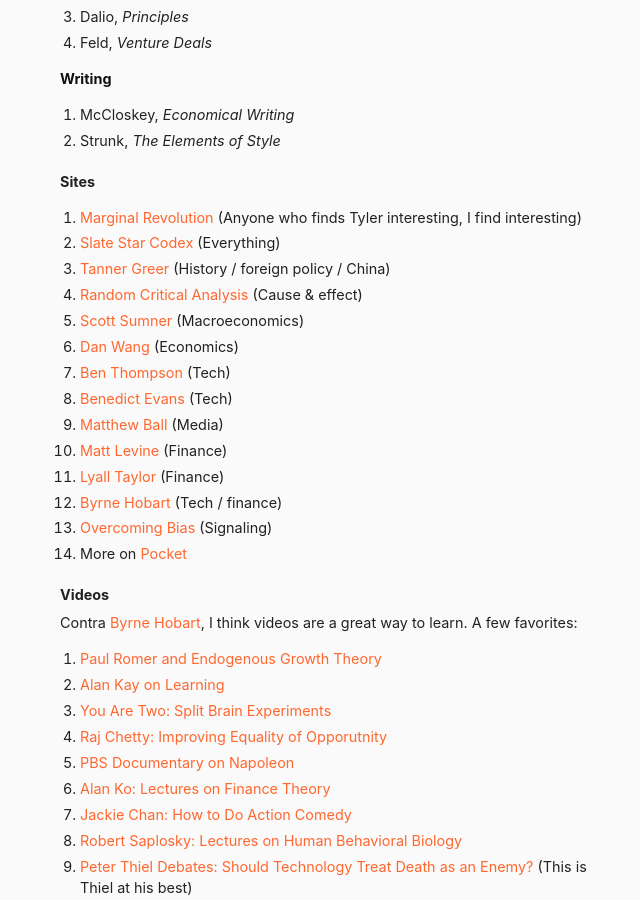
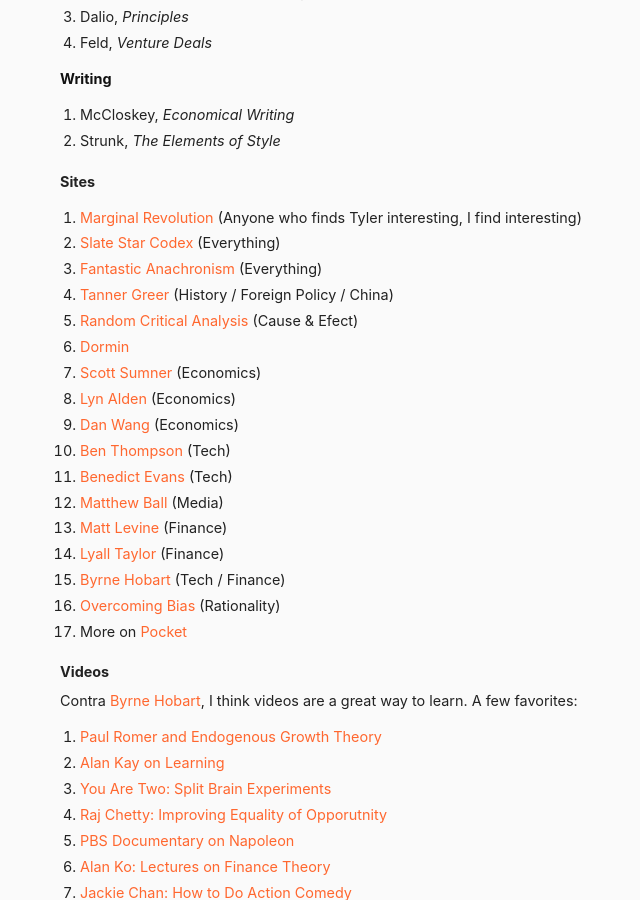
Before and after one commit to danschlz/danschulz.github.io, a Jekyll site: the page built from books.md, in a window 1280 px wide and 900 px high, scrolled down 4038 px. Shown: the whole window, without its empty margins (300-940 px from the left). Built offline with Jekyll 4.4.1, drawn with Linux system fonts in a browser that asks for light colours.

Commit message:
Update books.md

```diff
--- a/books.md
+++ b/books.md
@@ -169,17 +169,20 @@ See also: [blogroll](/books/#sites); [videos](/books/#videos).
 
 * [Marginal Revolution](http://marginalrevolution.com/) (Anyone who finds Tyler interesting, I find interesting)
 * [Slate Star Codex](http://slatestarcodex.com/) (Everything)
-* [Tanner Greer](https://scholars-stage.blogspot.com/) (History / foreign policy / China)
-* [Random Critical Analysis](https://randomcriticalanalysis.com/) (Cause & effect)
-* [Scott Sumner](https://themoneyillusion.com/) (Macroeconomics)
+* [Fantastic Anachronism](https://fantasticanachronism.com/) (Everything)
+* [Tanner Greer](https://scholars-stage.blogspot.com/) (History / Foreign Policy / China)
+* [Random Critical Analysis](https://randomcriticalanalysis.com/) (Cause & Efect)
+* [Dormin](Books reviews & more)
+* [Scott Sumner](https://themoneyillusion.com/) (Economics)
+* [Lyn Alden](https://www.lynalden.com/) (Economics)
 * [Dan Wang](https://danwang.co/) (Economics)
 * [Ben Thompson](https://stratechery.com/) (Tech)
 * [Benedict Evans](https://www.ben-evans.com/) (Tech)
 * [Matthew Ball](https://www.matthewball.vc/) (Media)
 * [Matt Levine](https://www.bloomberg.com/view/topics/money-stuff) (Finance)
 * [Lyall Taylor](https://lt3000.blogspot.com/) (Finance)
-* [Byrne Hobart](https://diff.substack.com/) (Tech / finance)
-* [Overcoming Bias](http://www.overcomingbias.com/) (Signaling)
+* [Byrne Hobart](https://diff.substack.com/) (Tech / Finance)
+* [Overcoming Bias](http://www.overcomingbias.com/) (Rationality)
 * More on [Pocket](https://getpocket.com/@danschulz44)
 
 ### Videos
```
